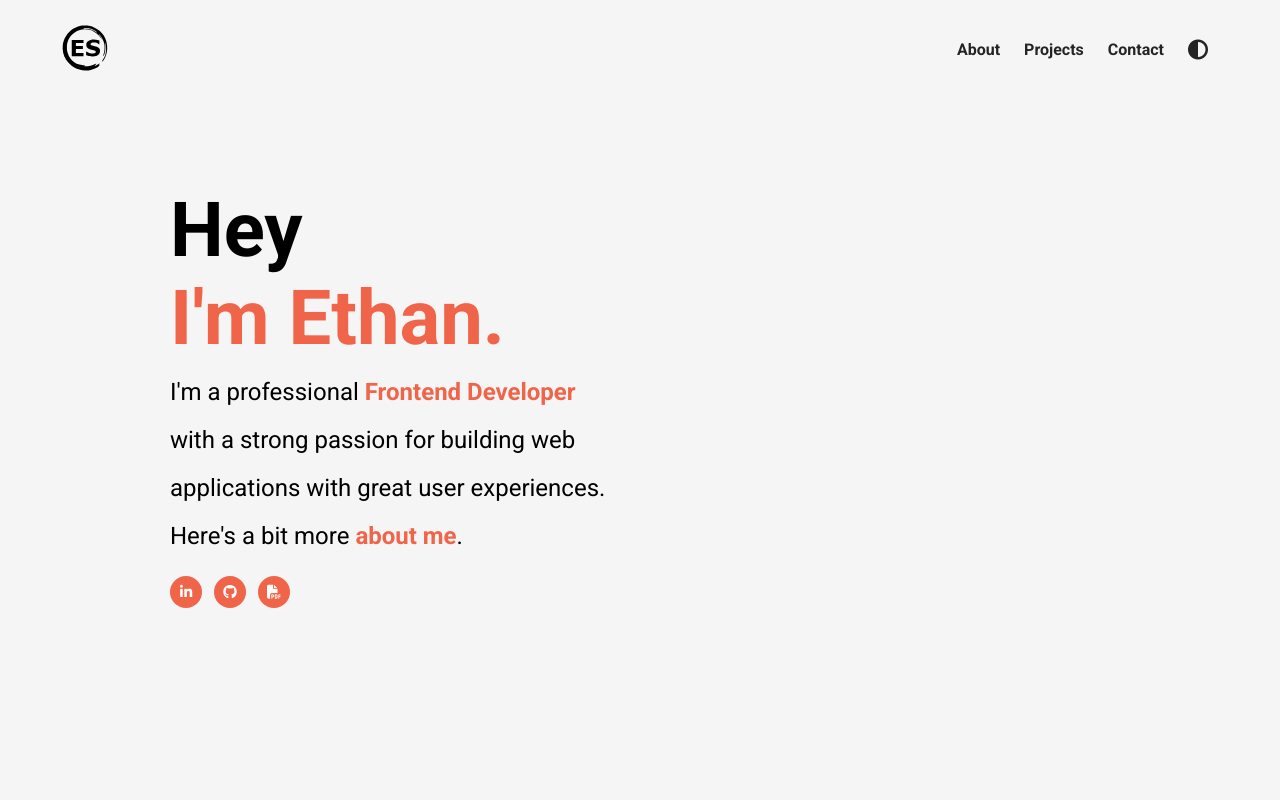
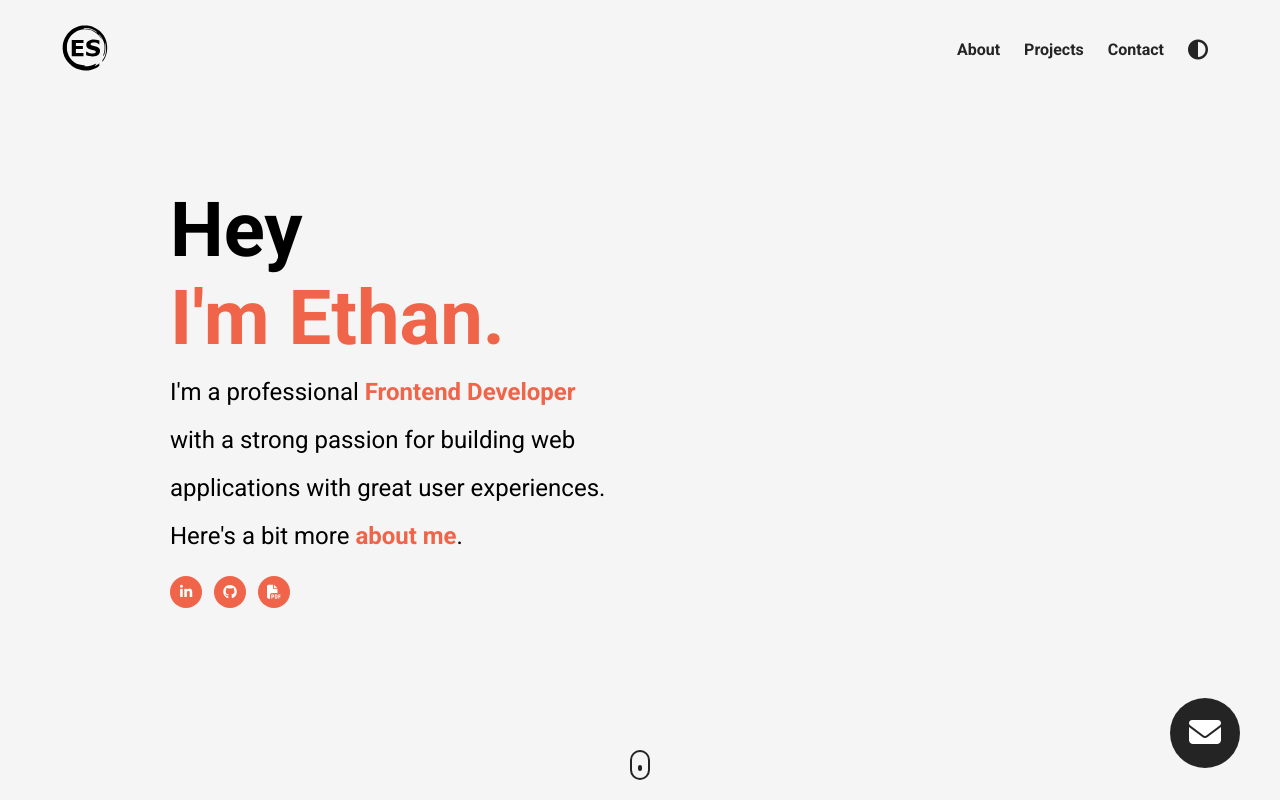
Before and after one commit to ethansalonga/ethansalonga.github.io, a plain HTML site: page index.html in a window 1280 px wide. Drawn offline with Linux system fonts and the light colour scheme.

Commit message:
Add mail button & scroll icon

```diff
--- a/index.html
+++ b/index.html
@@ -86,6 +86,12 @@
           </div>
         </div>
       </header>
+      <button class="mail__btn click">
+        <i class="fa-solid fa-envelope"></i>
+      </button>
+      <a href="#projects" class="scroll">
+        <div class="scroll__icon click"></div>
+      </a>
     </section>
   </body>
 </html>
--- a/style.css
+++ b/style.css
@@ -18,6 +18,10 @@ p {
 
 a {
   text-decoration: none;
+}
+
+button {
+  cursor: pointer;
 }
 
 section {
@@ -92,6 +96,55 @@ section {
   border-radius: 50%;
 }
 
+.mail__btn {
+  width: 70px;
+  height: 70px;
+  font-size: 32px;
+  border-radius: 50%;
+  border: none;
+  background-color: #242424;
+  color: white;
+  position: absolute;
+  bottom: 32px;
+  right: 40px;
+}
+
+.scroll {
+  position: absolute;
+  bottom: 20px;
+  left: 50%;
+  transform: translateX(-50%);
+}
+
+.scroll__icon {
+  width: 20px;
+  height: 30px;
+  border: 2px solid #242424;
+  border-radius: 24px;
+  display: flex;
+  align-items: center;
+  justify-content: center;
+}
+
+.scroll__icon:after {
+  content: "";
+  width: 4px;
+  height: 6px;
+  background-color: #242424;
+  border-radius: 2px;
+  animation: scroll 1000ms infinite alternate-reverse;
+}
+
+@keyframes scroll {
+  0% {
+    transform: translateY(3px);
+  }
+
+  100% {
+    transform: translateY(-3px);
+  }
+}
+
 /*
 
   NAVIGATION
```
